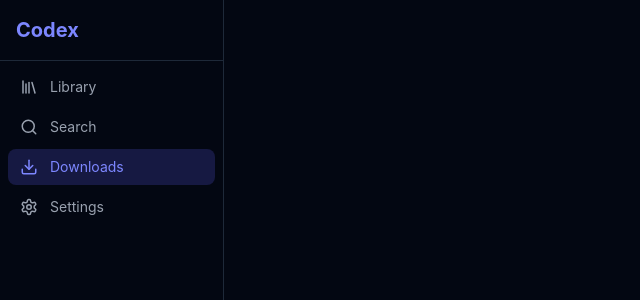
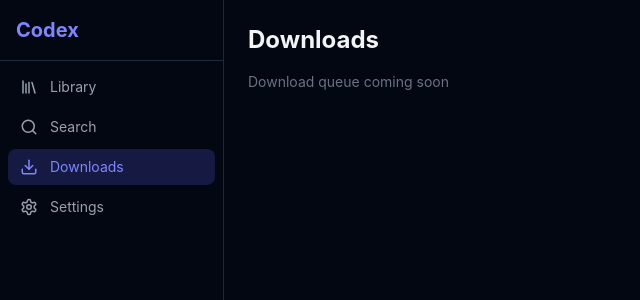
Before and after one commit to Hrolgar/codex, a React (Vite) app in the folder frontend/: page /downloads in a window 1280 px wide. Shown: the top 300 px of the page, without its empty margins (0-640 px from the left). Built offline with nearby package versions, Linux system fonts and the light colour scheme.

Commit message:
Add downloads page and route
- Add DownloadsPage placeholder with coming soon message
- Add /downloads route in App.tsx

```diff
--- a/frontend/src/App.tsx
+++ b/frontend/src/App.tsx
@@ -2,6 +2,7 @@ import { Routes, Route } from "react-router-dom";
 import AppLayout from "./components/layout/AppLayout";
 import LibraryPage from "./pages/LibraryPage";
 import SearchPage from "./pages/SearchPage";
+import DownloadsPage from "./pages/DownloadsPage";
 import SettingsPage from "./pages/SettingsPage";
 
 export default function App() {
@@ -10,6 +11,7 @@ export default function App() {
       <Routes>
         <Route path="/" element={<LibraryPage />} />
         <Route path="/search" element={<SearchPage />} />
+        <Route path="/downloads" element={<DownloadsPage />} />
         <Route path="/settings" element={<SettingsPage />} />
       </Routes>
     </AppLayout>
--- /dev/null
+++ b/frontend/src/pages/DownloadsPage.tsx
@@ -0,0 +1,8 @@
+export default function DownloadsPage() {
+  return (
+    <div className="space-y-4">
+      <h2 className="text-2xl font-bold text-gray-100">Downloads</h2>
+      <p className="text-sm text-gray-500">Download queue coming soon</p>
+    </div>
+  );
+}
```
